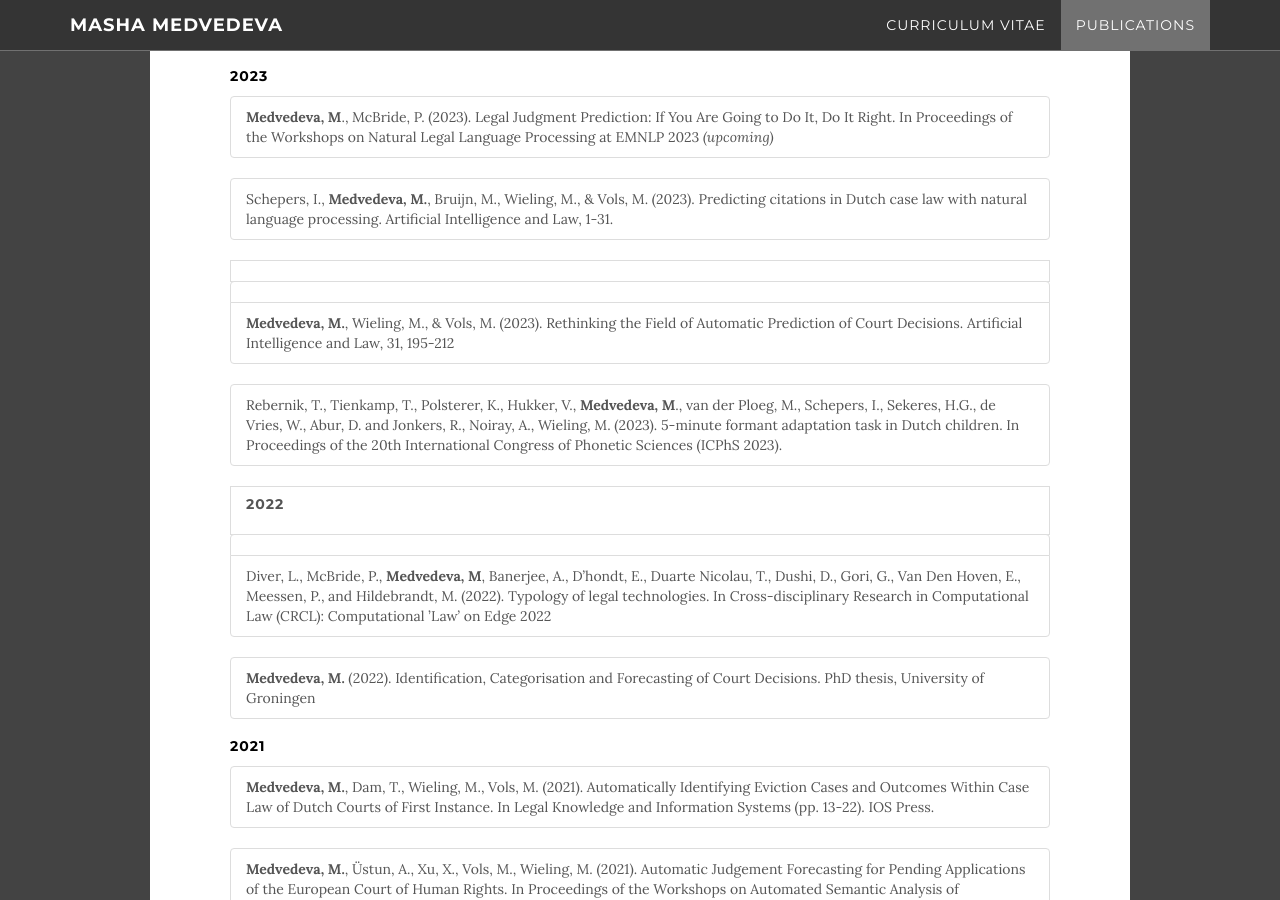
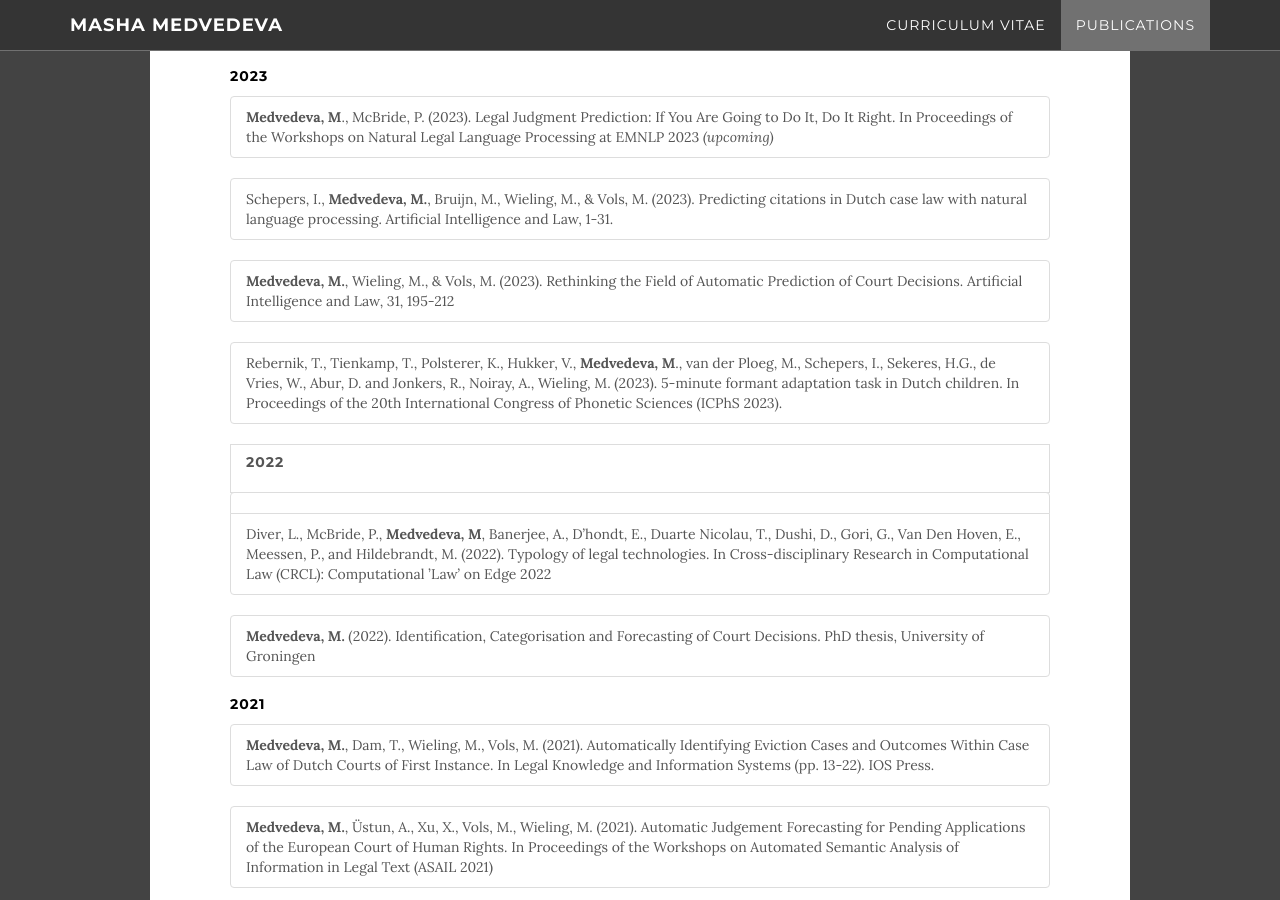
Before and after one commit to masha-medvedeva/masha-medvedeva.github.io, a Jekyll site: the page built from index.html, in a window 1280 px wide and 900 px high, scrolled down 1664 px. Built offline with Jekyll 4.4.1, drawn with Linux system fonts in a browser that asks for light colours; nearby versions of some CDN libraries.

Commit message:
fix errors in publications

```diff
--- a/_includes/publications.html
+++ b/_includes/publications.html
@@ -16,7 +16,8 @@
                     </div>
 
 		    <div class="list-group">
-                    <a href="https://link.springer.com/article/10.1007/s10506-023-09368-5" class="list-group-item list-group-item-action"> Schepers, I., <b>Medvedeva, M.</b>, Bruijn, M., Wieling, M., & Vols, M. (2023). Predicting citations in Dutch case law with natural language processing. Artificial Intelligence and Law, 1-31.
+                    <a href="https://link.springer.com/article/10.1007/s10506-023-09368-5" class="list-group-item list-group-item-action">
+		    Schepers, I., <b>Medvedeva, M.</b>, Bruijn, M., Wieling, M., & Vols, M. (2023). Predicting citations in Dutch case law with natural language processing. Artificial Intelligence and Law, 1-31.</a>
 		    </div>
 
 
```
